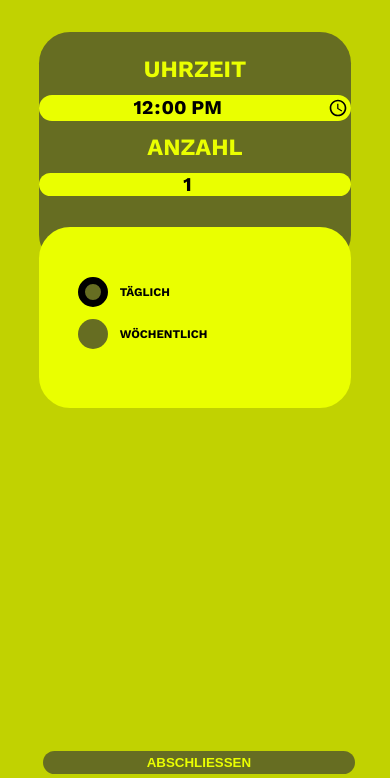
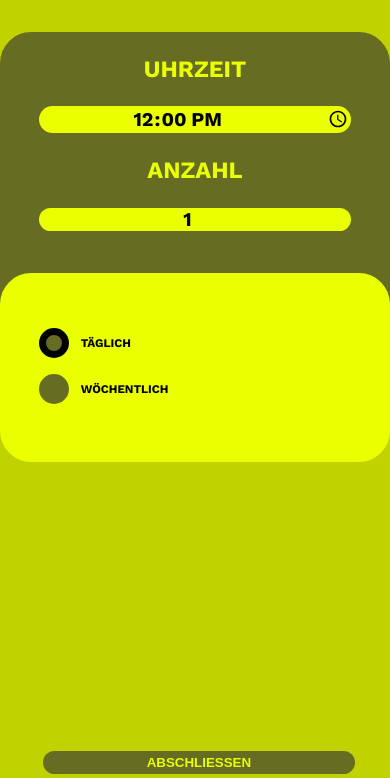
Before and after one commit to NadiaGiliberti/Biberbande, a plain HTML site: page tablette_einnahmedaten.html in a window 390 px wide. Shown: the part 66-844 px from the top of the page. Drawn offline with Linux system fonts and the light colour scheme.

Commit message:
öpdeite css... jetzt muss es nurnoch mehr responsive sein

```diff
--- a/css/tablette_einnahmedaten.css
+++ b/css/tablette_einnahmedaten.css
@@ -49,7 +49,7 @@ label {
     align-items: center;
     justify-content: center;
     width: 100%;
-    border-radius: 8vw;
+    border-radius: 8vw 8vw 0 0;
     background-color: #666D22;
     padding-top: 6vw;
     padding-bottom: 15vw;
@@ -120,10 +120,14 @@ label {
 }
 
 #wochentage_auswahl.show {
-    max-height: 1000px; /* oder: max-content (aber ohne Transition) */
+    max-height: 1000px;
+    /* oder: max-content (aber ohne Transition) */
     opacity: 1;
     transform: translateY(0);
     pointer-events: auto;
+
+    margin-bottom: 0;
+    padding-bottom: 25vw;
 }
 
 #wochentage_auswahl label {
@@ -158,3 +162,22 @@ label {
     background-color: #EAFF00;
     color: #666D22;
 }
+
+/*DAS HIER IST DAMIT DIE KACHELN AN DEN BILDSCHIRMRAND GEHEN*/
+
+.fullwidth-box {
+    width: 100vw;
+    margin-left: calc(-50vw + 50%);
+    box-sizing: border-box;
+}
+
+.intervall_inner {
+    width: 80%;
+}
+
+.container_intervall .intervall_inner {
+    display: flex;
+    justify-content: center;
+    align-items: center;
+    margin: 3vw auto;
+}
--- a/css/tabletten.css
+++ b/css/tabletten.css
@@ -50,7 +50,7 @@
     font-family: 'workSans';
     font-size: 4vw;
     padding: 3vw 0;  /* Remove horizontal padding */
-    border-radius: 4vw 4vw 0 0; /* Only top corners rounded */
+    border-radius: 8vw 8vw 0 0; /* Only top corners rounded */
     width: 100vw;
     box-shadow: 0 0.5vw 1vw rgba(0, 0, 0, 0.2);
     position: absolute;
--- a/css/tabletten_bearbeiten.css
+++ b/css/tabletten_bearbeiten.css
@@ -39,7 +39,7 @@ h4 {
     font-family: 'workSans';
     font-size: 4vw;
     padding: 3vw 0; /* Remove horizontal padding since we'll handle it in content */
-    border-radius: 4vw 4vw 0 0; /* Only top corners rounded */
+    border-radius: 8vw 8vw 0 0; /* Only top corners rounded */
     width: 100vw;
     box-shadow: 0 0.5vw 1vw rgba(0, 0, 0, 0.2);
     position: absolute;
@@ -74,7 +74,7 @@ h4 {
 .interval_kachel:nth-child(n+3) {
     position: relative;
     margin-top: 4vw;
-    border-radius: 4vw;
+    border-radius: 8vw;
     height: auto;
     bottom: auto;
     z-index: 3;
--- a/tablette_einnahmedaten.html
+++ b/tablette_einnahmedaten.html
@@ -23,20 +23,28 @@
     <main class="container_main">
 
         <h4 id="anzeigeName"></h4>
-        <div class="container_intervall">
+
+        <!-- Farbkachel 1: Intervall -->
+        <div class="container_intervall fullwidth-box">
             <h3>Uhrzeit</h3>
-            <input type="time" id="uhrzeit" value="12:00">
+            <div class="intervall_inner">
+                <input type="time" id="uhrzeit" value="12:00">
+            </div>
 
             <h3>Anzahl</h3>
-            <input type="number" id="anzahl" value="1" min="1">
+            <div class="intervall_inner">
+                <input type="number" id="anzahl" value="1" min="1">
+            </div>
         </div>
 
-        <div class="rhythmus_auswahl">
+        <!-- Farbkachel 2: Rhythmus-Auswahl -->
+        <div class="rhythmus_auswahl fullwidth-box">
             <label><input type="radio" name="rhythmus" value="täglich" checked> Täglich</label>
             <label><input type="radio" name="rhythmus" value="wöchentlich"> Wöchentlich</label>
         </div>
 
-        <div id="wochentage_auswahl" class="hidden">
+        <!-- Farbkachel 3: Wochentage -->
+        <div id="wochentage_auswahl" class="hidden fullwidth-box">
             <label><input type="checkbox" value="Montag"> Montag</label>
             <label><input type="checkbox" value="Dienstag"> Dienstag</label>
             <label><input type="checkbox" value="Mittwoch"> Mittwoch</label>
@@ -50,9 +58,8 @@
             <button class="button" id="abschliessen_button">Abschliessen</button>
         </div>
 
+    </main>
 
-
-    </main>
     <footer class="container_footer">
 
 
```
Also changed, not shown: tablette_einnahmedaten_bearbeiten.html (+13 -5 lines), tablette_einnahmedaten_neuer_intervall.html (+13 -5 lines).
